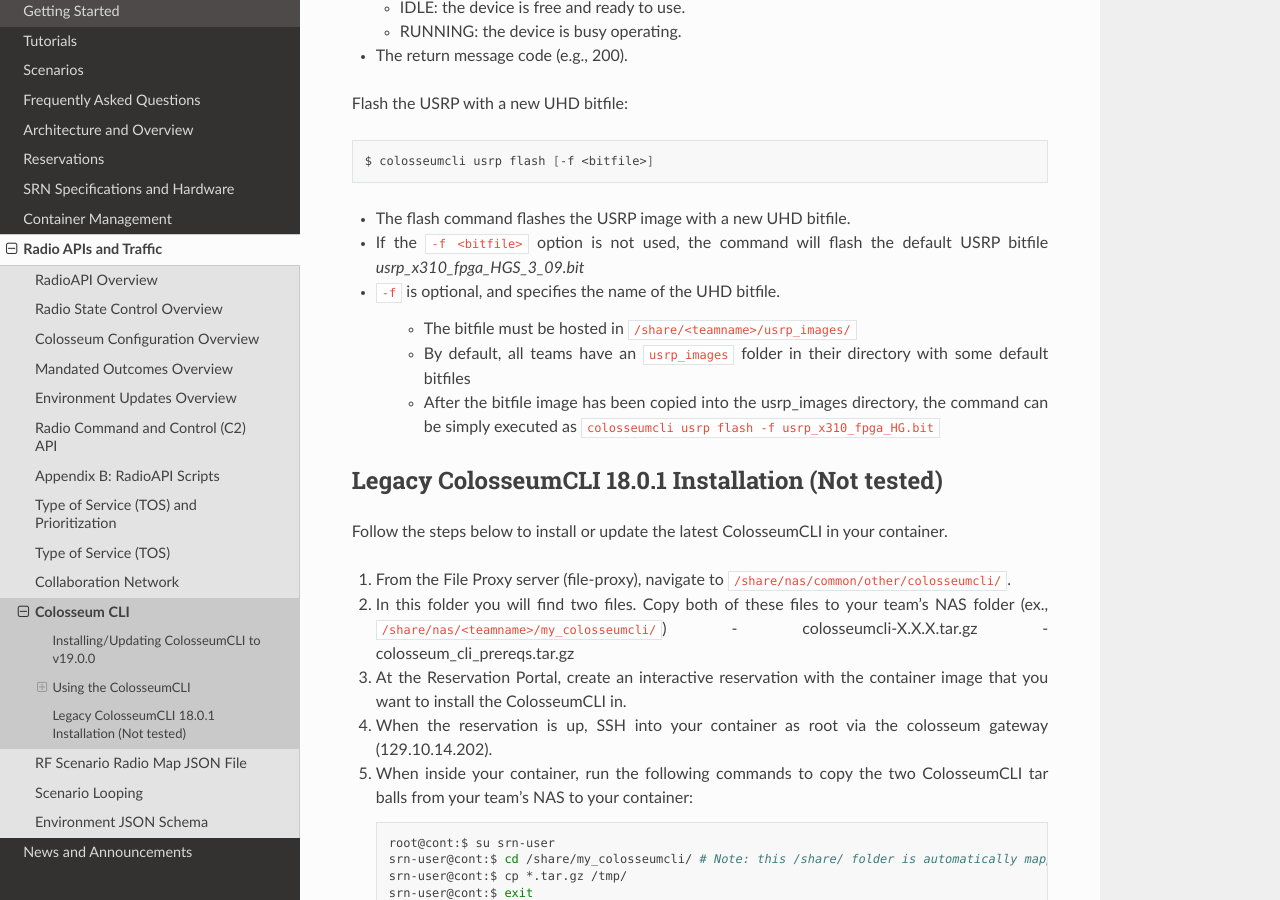
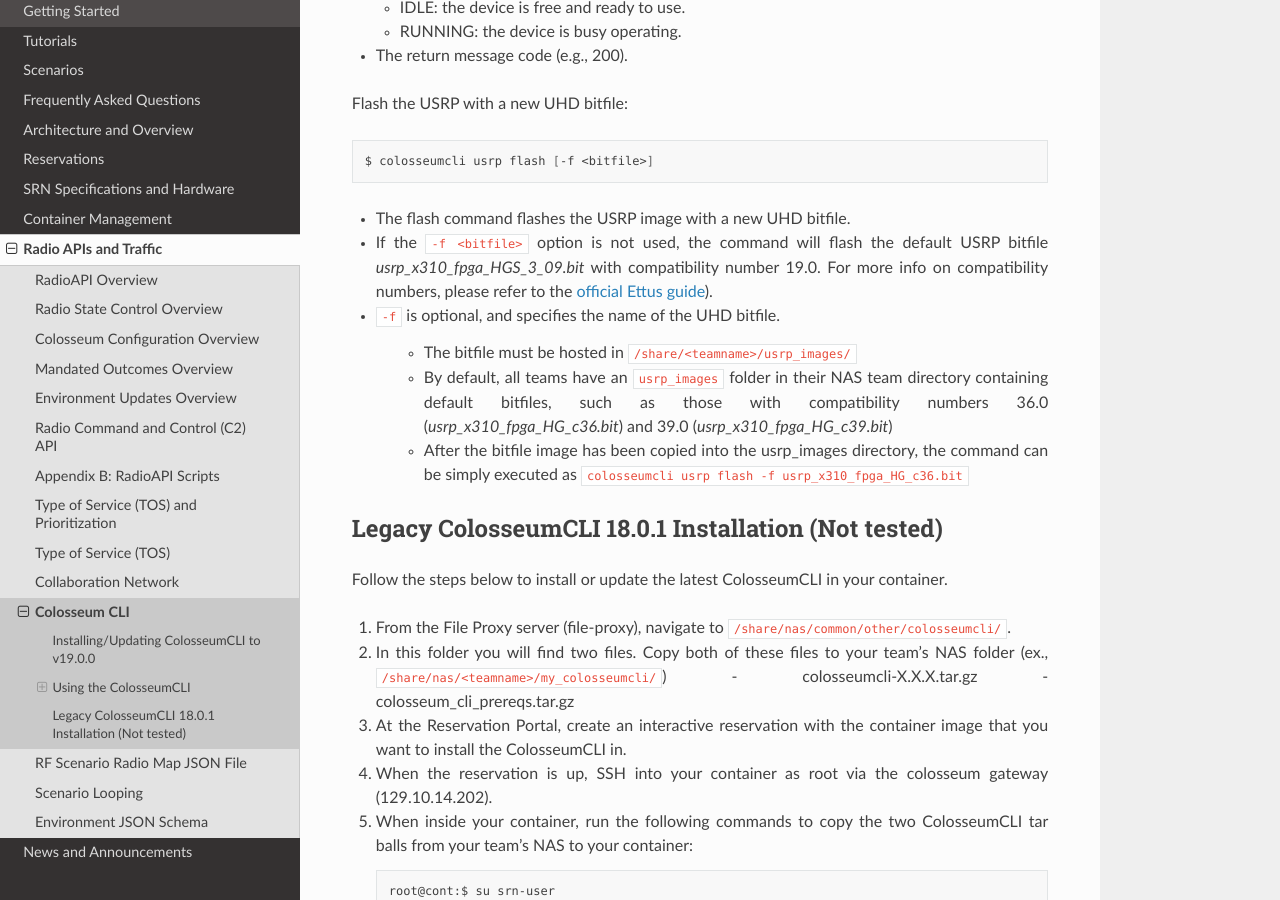
Before and after one commit to colosseum-wiot/user-documentation, a Sphinx documentation site: the page built from docs/source/radio_api_traffic/colosseum_cli.rst, in a window 1280 px wide and 900 px high, scrolled down 4052 px. Built offline with Sphinx 7.4.7 and the Read the Docs theme 3.1.0, drawn with Linux system fonts in a browser that asks for light colours.

Commit message:
Improve colosseumcli guide. (#15)
* Improve colosseumcli guide.

* Update docs/source/radio_api_traffic/colosseum_cli.rst

Co-authored-by: Leonardo Bonati <38320780+leonardobonati@users.noreply.github.com>

---------

Co-authored-by: Leonardo Bonati <38320780+leonardobonati@users.noreply.github.com>

```diff
--- a/docs/source/radio_api_traffic/colosseum_cli.rst
+++ b/docs/source/radio_api_traffic/colosseum_cli.rst
@@ -172,12 +172,12 @@
 
 
 - The flash command flashes the USRP image with a new UHD bitfile.
-- If the ``-f <bitfile>`` option is not used, the command will flash the default USRP bitfile *usrp_x310_fpga_HGS_3_09.bit*
+- If the ``-f <bitfile>`` option is not used, the command will flash the default USRP bitfile *usrp_x310_fpga_HGS_3_09.bit* with compatibility number 19.0. For more info on compatibility numbers, please refer to the `official Ettus guide <https://files.ettus.com/manual/page_compat.html>`_).
 - ``-f`` is optional, and specifies the name of the UHD bitfile.
 
    - The bitfile must be hosted in ``/share/<teamname>/usrp_images/``
-   - By default, all teams have an ``usrp_images`` folder in their directory with some default bitfiles
-   - After the bitfile image has been copied into the usrp_images directory, the command can be simply executed as ``colosseumcli usrp flash -f usrp_x310_fpga_HG.bit``
+   - By default, all teams have an ``usrp_images`` folder in their NAS team directory containing default bitfiles, such as those with compatibility numbers 36.0 (*usrp_x310_fpga_HG_c36.bit*) and 39.0 (*usrp_x310_fpga_HG_c39.bit*)
+   - After the bitfile image has been copied into the usrp_images directory, the command can be simply executed as ``colosseumcli usrp flash -f usrp_x310_fpga_HG_c36.bit``
 
 Legacy ColosseumCLI 18.0.1 Installation (Not tested)
 -------------------------------------------------
```
